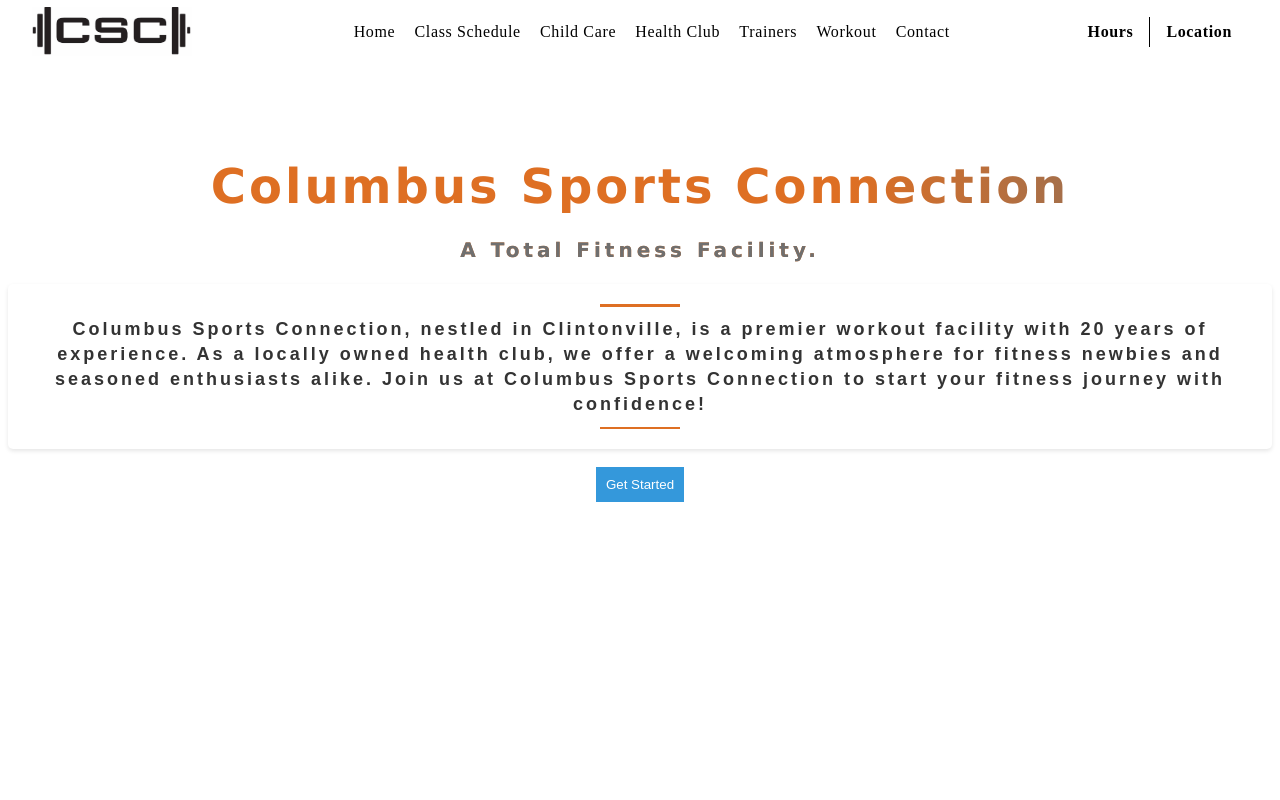
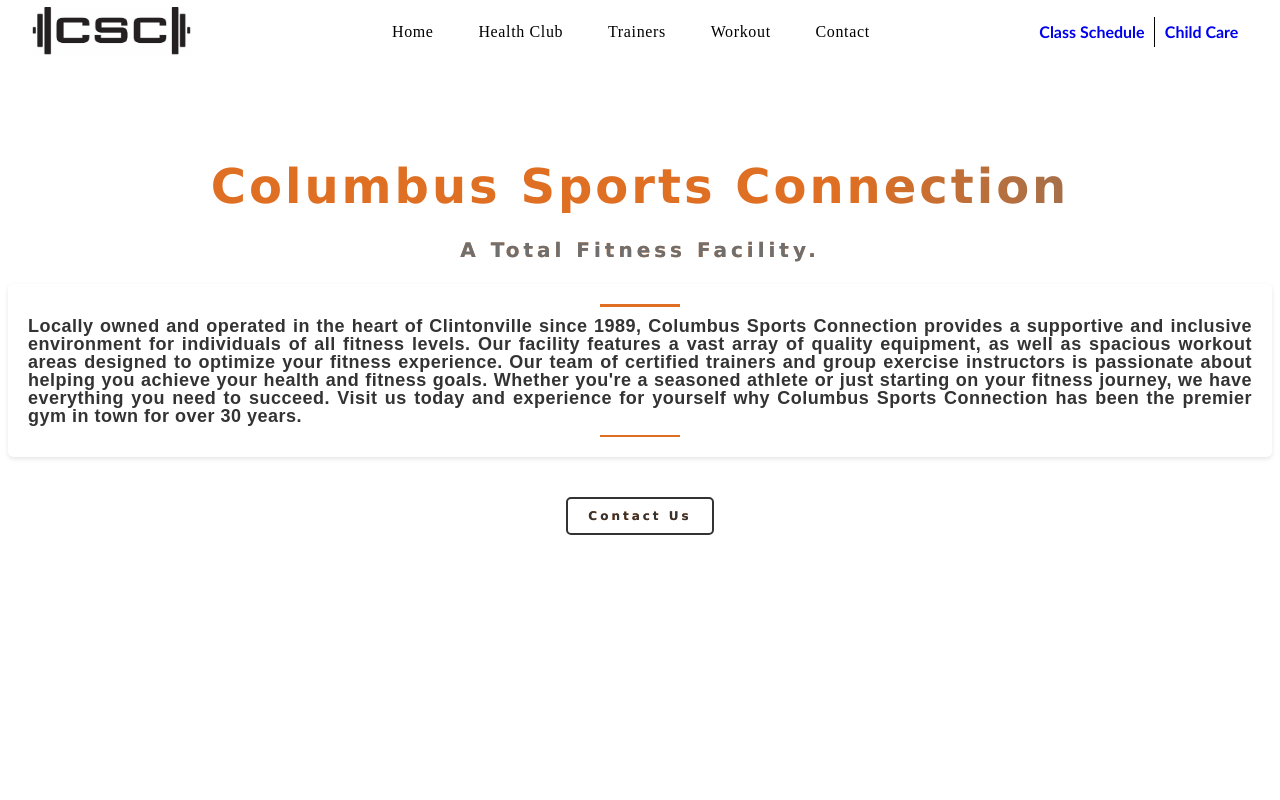
Before and after one commit to jcambria/gymwebpage, a React (Create React App) app: page / in a window 1280 px wide. Shown: the top 800 px of the page. Built offline with nearby package versions, Linux system fonts and the light colour scheme.

Commit message:
most recent updates per client

```diff
--- a/src/components/ContactUs/ContactUs.jsx
+++ b/src/components/ContactUs/ContactUs.jsx
@@ -12,10 +12,10 @@
 
     emailjs
       .sendForm(
-        "service_gej3c17",
-        "template_jswkt2y",
+        "service_uuuqf9a",
+        "template_n46h0d2",
         form.current,
-        "C0u2SIF4K_oEnE7br"
+        "JPxupsA3jRJJwF3QY"
       )
       .then(
         (result) => {
--- a/src/components/EmailContact/ContactForm.css
+++ b/src/components/EmailContact/ContactForm.css
@@ -43,7 +43,7 @@
     height: 150px;
   }
 
-  .form-button {
+  .form-button1 {
     width: 100%;
     padding: 10px;
     border: none;
@@ -55,8 +55,11 @@
     transition: background-color 0.3s ease-in-out;
   }
 
-  .form-button:hover {
-    background-color: #0056b3;
+  .form-button1:hover {
+    background-color: #333;
+    color: #fff;
+    cursor: pointer;
+
   }
 
   /* Additional modern styling */
--- a/src/components/EmailContact/ContactForm.jsx
+++ b/src/components/EmailContact/ContactForm.jsx
@@ -12,10 +12,10 @@
 
     emailjs
       .sendForm(
-        "service_gej3c17",
-        "template_92cw8a4",
+        "service_uuuqf9a",
+        "template_9ng94ba",
         form.current,
-        "C0u2SIF4K_oEnE7br"
+        "JPxupsA3jRJJwF3QY"
       )
       .then(
         (result) => {
@@ -71,7 +71,7 @@
                 rows={5}
                 className="form-textarea"
               ></textarea>
-              <button className="form-button">Send</button>
+              <button className="form-button1">Send</button>
             </form>
           </div>
         )}
--- a/src/components/Header/Header.css
+++ b/src/components/Header/Header.css
@@ -25,6 +25,7 @@
 
 }
 
+
 .welcome .p__text {
     letter-spacing: 4px;
     font-size: 20px;
@@ -33,16 +34,18 @@
 }
 
 .p__intro {
+    letter-spacing: .5px;
     font-family: Arial, sans-serif;
     font-size: 16px;
     color: #333;
-    line-height: 1.4;
+    line-height: 1;
     padding: 20px;
     background-color: white;
     border-radius: 5px;
     box-shadow: 0 2px 4px rgba(0, 0, 0, 0.1);
-    text-align: center;
+    text-align: justify;
   }
+
 
   .p__intro::before {
     content: "";
@@ -63,7 +66,22 @@
     background-color: #de6f23;
   }
 
+  a.header__contactlink {
+    text-decoration: none;
+    color: #333;
+    font-weight: bold;
+    font-size: 12px;
+    border: 2px solid #333;
+    padding: 10px 20px;
+    border-radius: 5px;
+    transition: all 0.3s ease-in-out;
+  }
 
+  a.header__contactlink:hover {
+    background-color: #333;
+    color: #fff;
+    cursor: pointer;
+  }
 
 
 
@@ -96,7 +114,7 @@
     }
 
     .p__intro {
-      font-size: 14px;
+      font-size: 12px;
       padding: 10px;
     }
 
--- a/src/components/Header/Header.jsx
+++ b/src/components/Header/Header.jsx
@@ -9,13 +9,20 @@
         Columbus Sports Connection <br />
         <p className="p__text"> A Total Fitness Facility.</p>
         <p className="p__intro">
-          Columbus Sports Connection, nestled in Clintonville, is a premier workout facility with 20 years of experience. As a locally owned health club, we offer a welcoming atmosphere
-           for fitness newbies and seasoned enthusiasts alike.
-           Join us at Columbus Sports Connection to start your fitness journey with confidence!
+          Locally owned and operated in the heart of Clintonville since 1989,
+          Columbus Sports Connection provides a supportive and inclusive
+          environment for individuals of all fitness levels. Our facility
+          features a vast array of quality equipment, as well as spacious
+          workout areas designed to optimize your fitness experience. Our team
+          of certified trainers and group exercise instructors is passionate
+          about helping you achieve your health and fitness goals. Whether
+          you're a seasoned athlete or just starting on your fitness journey, we
+          have everything you need to succeed. Visit us today and experience for
+          yourself why Columbus Sports Connection has been the premier gym in
+          town for over 30 years.
         </p>
-        <button className="header__button">Get Started</button>
+        <a className="header__contactlink" href="#here">Contact Us</a>
       </h1>
-      <div></div>
     </div>
   );
 };
--- a/src/components/Navbar/Navbar.css
+++ b/src/components/Navbar/Navbar.css
@@ -41,15 +41,15 @@
 
 .app__navbar-links li a{
     color: black;
-    /* margin: 0 1rem;
-    cursor: pointer;  */
+    margin: 0 .8rem;
+    cursor: pointer;
     text-decoration: none;
     transition: .3s ease;
 }
 
 .app__navbar-links li a:hover {
     color:  #de6f23;
-    border-bottom: .3px solid black;
+    /* border-bottom: .3px solid black; */
 }
 
 .app__navbar-login {
@@ -59,14 +59,16 @@
 }
 
 .app__navbar-login a {
+    font-family: 'Trebuchet MS', 'Lucida Sans Unicode', 'Lucida Grande', 'Lucida Sans', Arial, sans-serif;
+    /* color: #937a25 ; */
     font-weight: 600;
-    margin: 0 1rem;
+    margin: 0 .6rem;
     text-decoration: none;
     transition: .5s ease;
 }
 
 .app__navbar-login a:hover {
-    border-bottom: 1.5px solid #de6f23;
+    border-bottom: 1.5px solid black;
 }
 
 .app__navbar-login div {
--- a/src/components/Navbar/Navbar.jsx
+++ b/src/components/Navbar/Navbar.jsx
@@ -22,22 +22,6 @@
           <a href="#home">Home</a>
         </li>
         <li className="p__opensans">
-          <a
-            href="https://www.signupgenius.com/go/30e0d49ada82dabfe3-cscgroup#/"
-            target="_blank"
-          >
-            Class Schedule
-          </a>
-        </li>
-        <li className="p__opensans">
-          <a
-            href="https://www.signupgenius.com/go/30e0d49ada82dabfe3-csckids#/"
-            target="_blank"
-          >
-            Child Care
-          </a>
-        </li>
-        <li className="p__opensans">
           <a href="#whatWeOffer">Health Club</a>
         </li>
         <li className="p__opensans">
@@ -51,13 +35,21 @@
         </li>
       </ul>
       <div className="app__navbar-login">
-        <a href="#footer" className="p__opensans">
-          Hours
-        </a>
+
+          <a
+            href="https://www.signupgenius.com/go/30e0d49ada82dabfe3-cscgroup#/"
+            target="_blank"
+          >
+            Class Schedule
+          </a>
+
         <div />
-        <a href="#footer" className="p__opensans">
-          Location
-        </a>
+        <a
+            href="https://www.signupgenius.com/go/30e0d49ada82dabfe3-csckids#/"
+            target="_blank"
+          >
+            Child Care
+          </a>
       </div>
       <div className="app__navbar-smallscreen">
         <RxHamburgerMenu
```
